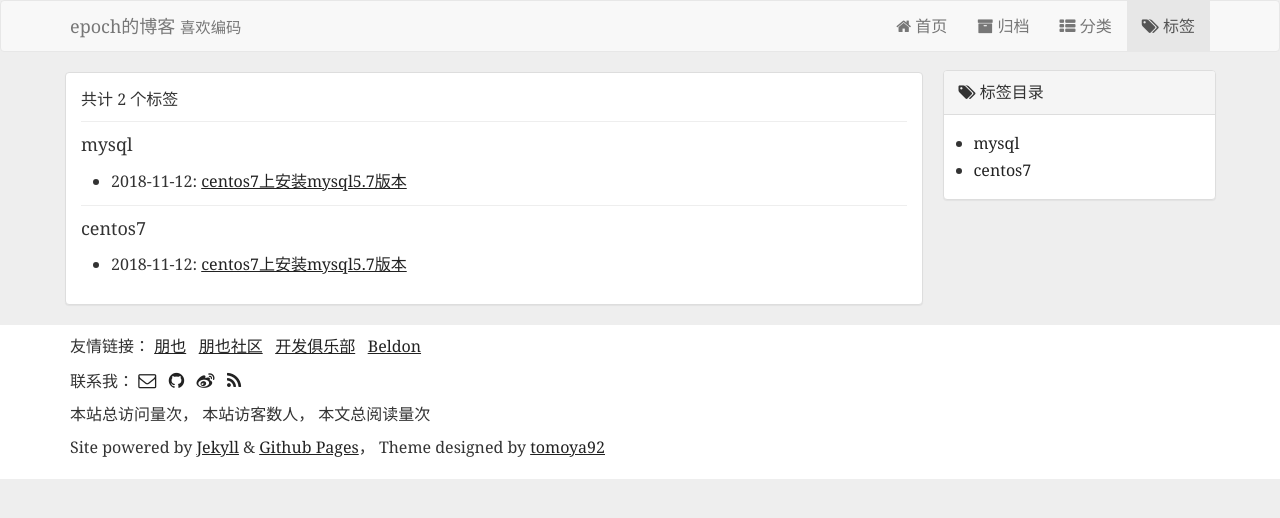
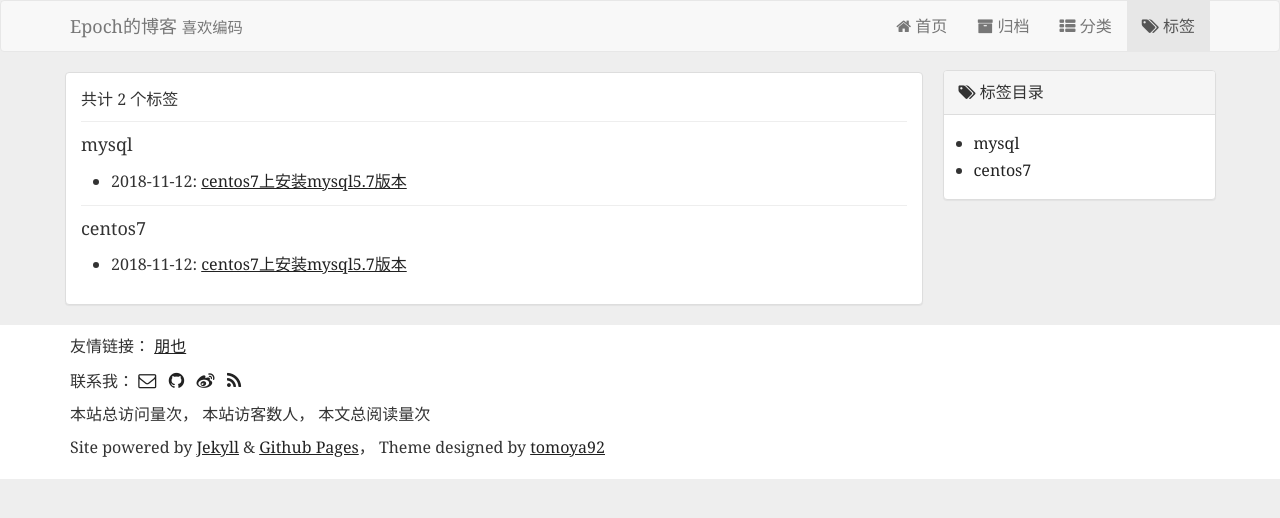
Before and after one commit to fhi329871203/epoch, a Jekyll site: the page built from page/tag.html, in a window 1280 px wide. Shown: the top 518 px of the page. Built offline with Jekyll 4.4.1, drawn with Linux system fonts in a browser that asks for light colours; comment, search, counter and statistics services are not loaded.

Commit message:
Update _config.yml

```diff
--- a/_config.yml
+++ b/_config.yml
@@ -1,7 +1,7 @@
 # Welcome to Jekyll!
 #
 # 基本信息
-title: epoch的博客
+title: Epoch的博客
 email: zhangqinglei@epoch.club
 description: 喜欢编码
 baseurl: "" # the subpath of your site, e.g. /blog
@@ -54,15 +54,6 @@ links:
   -
     name: 朋也
     url: https://yiiu.co/
-  -
-    name: 朋也社区
-    url: https://dev.yiiu.co/
-  -
-    name: 开发俱乐部
-    url: https://17dev.club/
-  -
-    name: Beldon
-    url: http://blog.beldon.me/
 
 # Exclude from processing.
 # The following items will not be processed, by default. Create a custom list
```
